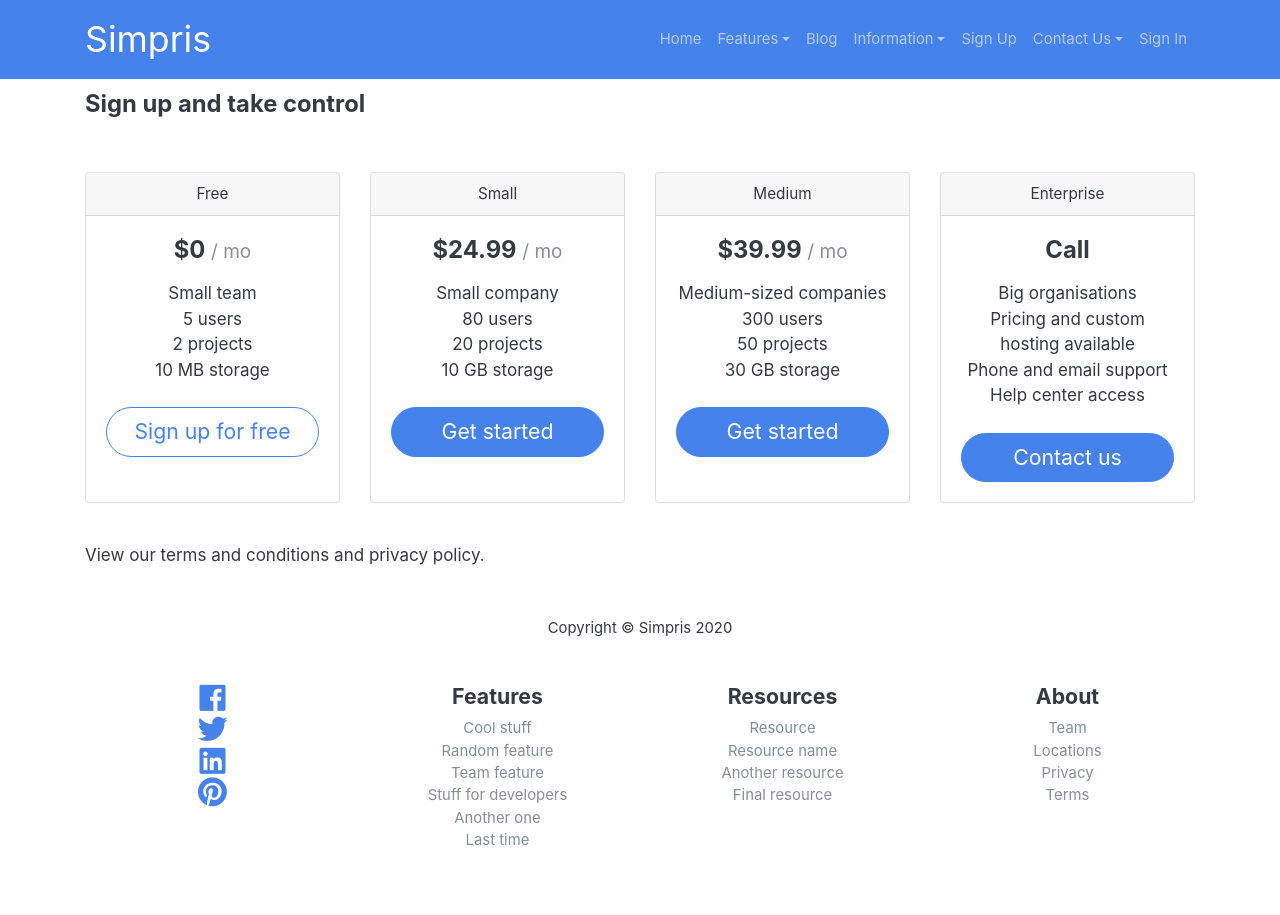
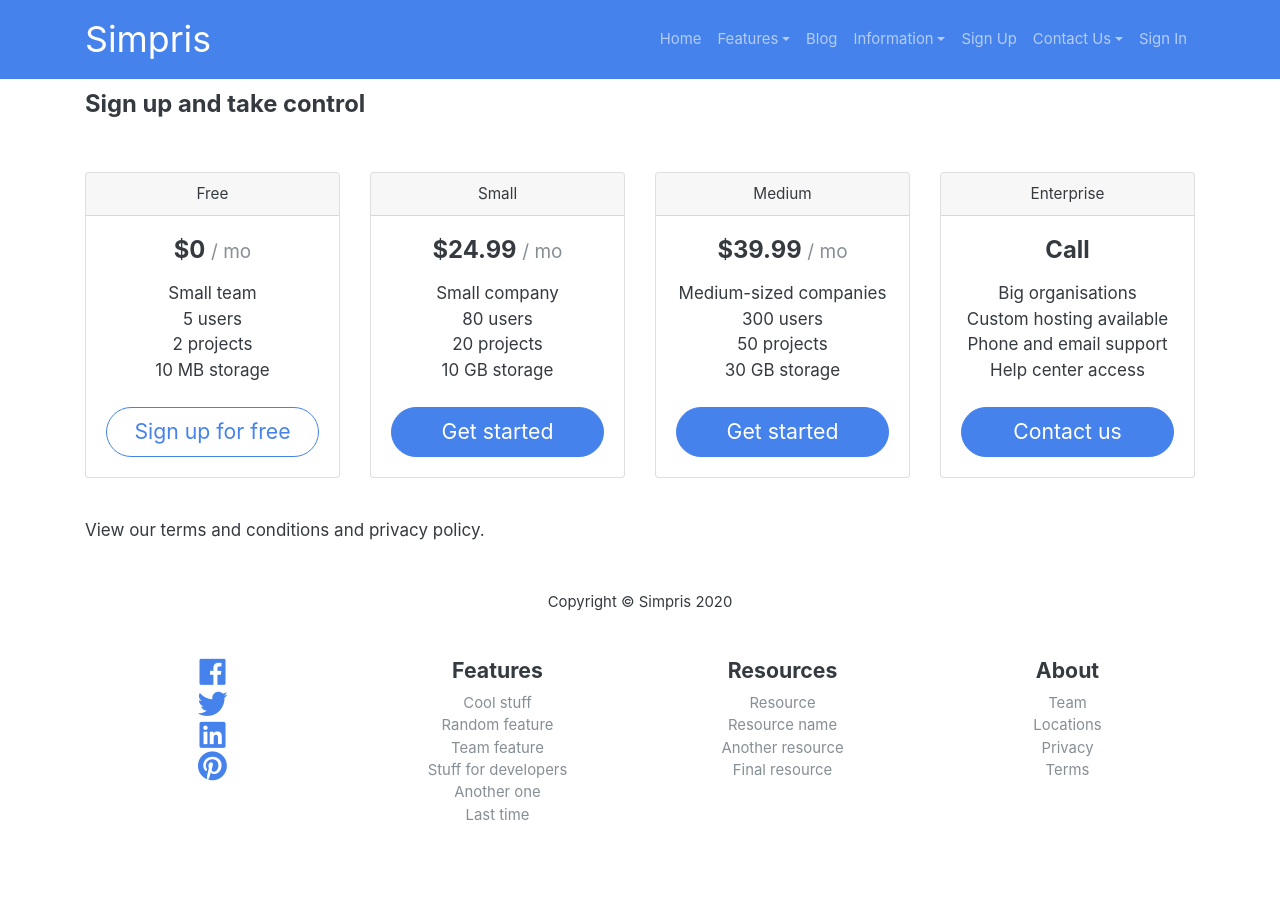
Before and after one commit to Grafrajohn/si, a Jekyll site: the page built from sign-up-and-take-control.html, in a window 1280 px wide. Built offline with Jekyll 4.4.1, drawn with Linux system fonts in a browser that asks for light colours; nearby versions of some CDN libraries.

Commit message:
Update sign-up-and-take-control.html

```diff
--- a/sign-up-and-take-control.html
+++ b/sign-up-and-take-control.html
@@ -61,7 +61,7 @@ layout: page
             <h1 class="card-title pricing-card-title">Call</h1>
             <ul class="list-unstyled mt-3 mb-4">
               <li>Big organisations</li>
-              <li>Pricing and custom hosting available</li>
+              <li>Custom hosting available</li>
               <li>Phone and email support</li>
               <li>Help center access</li>
             </ul>
```
